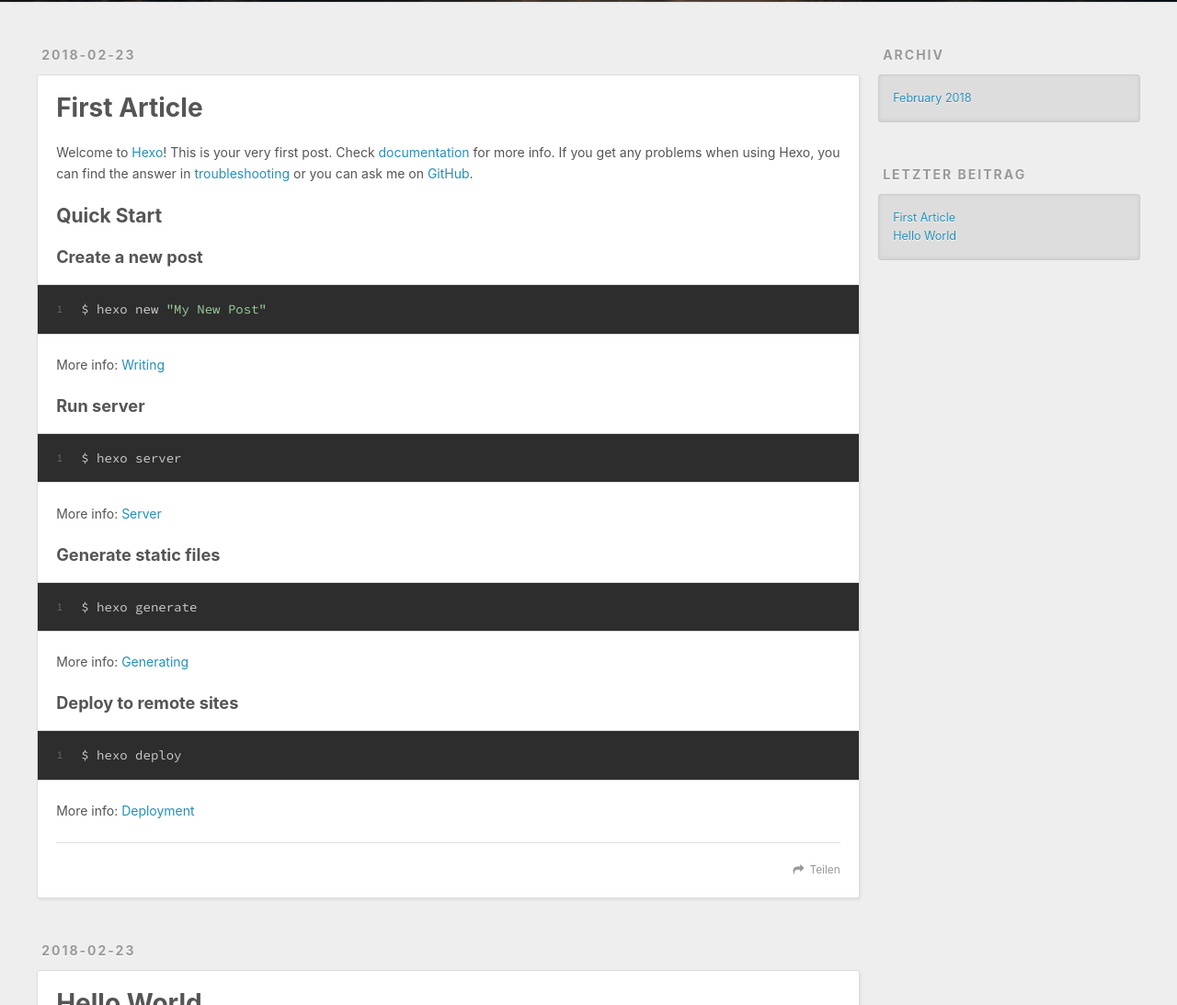
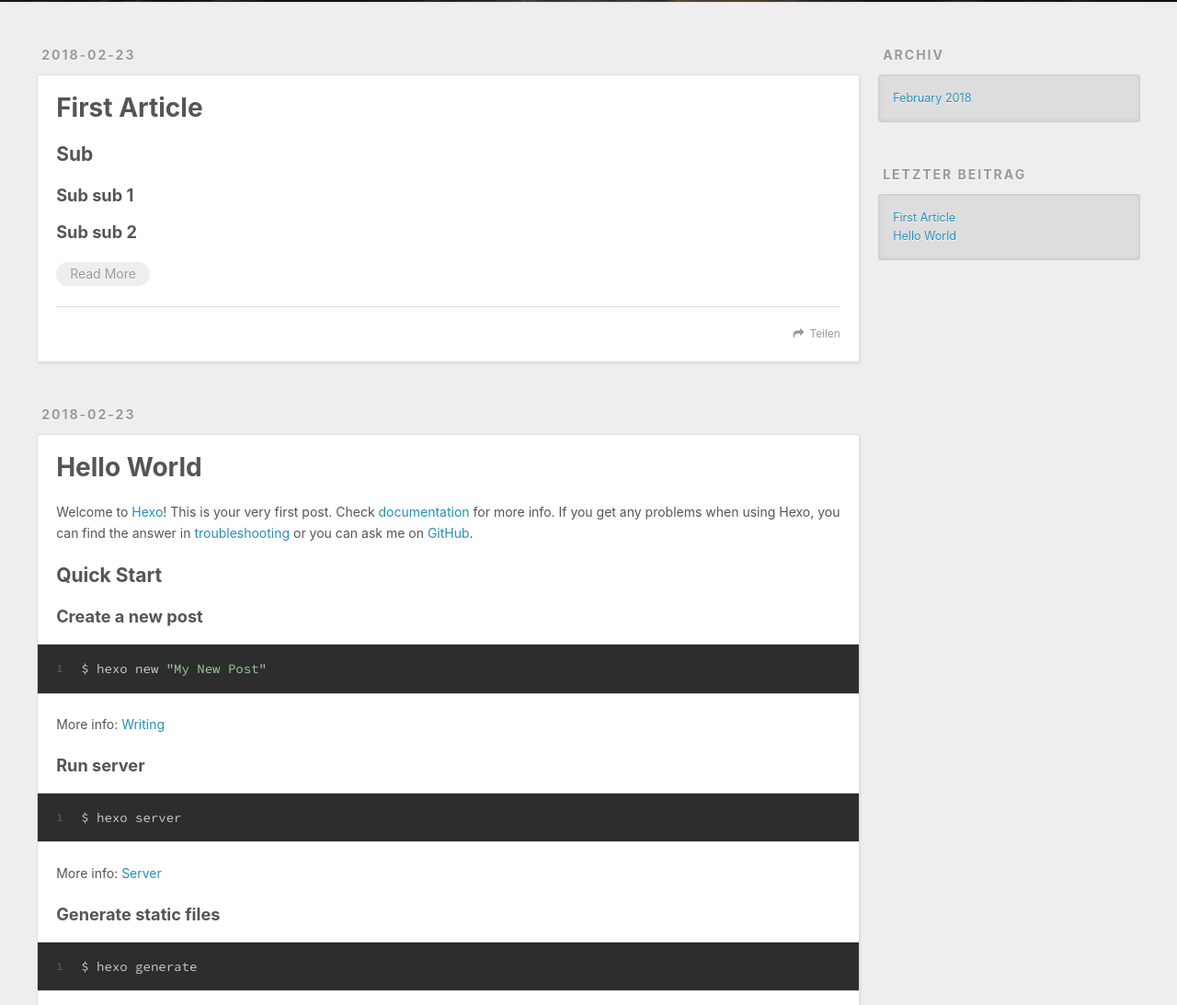
Before and after one commit to ztjfreedom/ztjfreedom.github.io, a plain HTML site: page index.html in a window 1280 px wide. Shown: the part 298-1391 px from the top of the page at 92% size. Drawn offline with nearby package versions, Linux system fonts and the light colour scheme.

Commit message:
Site updated: 2018-02-23 15:07:26

```diff
--- a/index.html
+++ b/index.html
@@ -83,20 +83,16 @@
 
     <div class="article-entry" itemprop="articleBody">
 
-        <p>Welcome to <a href="https://hexo.io/" target="_blank" rel="noopener">Hexo</a>! This is your very first post. Check <a href="https://hexo.io/docs/" target="_blank" rel="noopener">documentation</a> for more info. If you get any problems when using Hexo, you can find the answer in <a href="https://hexo.io/docs/troubleshooting.html" target="_blank" rel="noopener">troubleshooting</a> or you can ask me on <a href="https://github.com/hexojs/hexo/issues" target="_blank" rel="noopener">GitHub</a>.</p>
-<h2 id="Quick-Start"><a href="#Quick-Start" class="headerlink" title="Quick Start"></a>Quick Start</h2><h3 id="Create-a-new-post"><a href="#Create-a-new-post" class="headerlink" title="Create a new post"></a>Create a new post</h3><figure class="highlight bash"><table><tr><td class="gutter"><pre><span class="line">1</span><br></pre></td><td class="code"><pre><span class="line">$ hexo new <span class="string">"My New Post"</span></span><br></pre></td></tr></table></figure>
-<p>More info: <a href="https://hexo.io/docs/writing.html" target="_blank" rel="noopener">Writing</a></p>
-<h3 id="Run-server"><a href="#Run-server" class="headerlink" title="Run server"></a>Run server</h3><figure class="highlight bash"><table><tr><td class="gutter"><pre><span class="line">1</span><br></pre></td><td class="code"><pre><span class="line">$ hexo server</span><br></pre></td></tr></table></figure>
-<p>More info: <a href="https://hexo.io/docs/server.html" target="_blank" rel="noopener">Server</a></p>
-<h3 id="Generate-static-files"><a href="#Generate-static-files" class="headerlink" title="Generate static files"></a>Generate static files</h3><figure class="highlight bash"><table><tr><td class="gutter"><pre><span class="line">1</span><br></pre></td><td class="code"><pre><span class="line">$ hexo generate</span><br></pre></td></tr></table></figure>
-<p>More info: <a href="https://hexo.io/docs/generating.html" target="_blank" rel="noopener">Generating</a></p>
-<h3 id="Deploy-to-remote-sites"><a href="#Deploy-to-remote-sites" class="headerlink" title="Deploy to remote sites"></a>Deploy to remote sites</h3><figure class="highlight bash"><table><tr><td class="gutter"><pre><span class="line">1</span><br></pre></td><td class="code"><pre><span class="line">$ hexo deploy</span><br></pre></td></tr></table></figure>
-<p>More info: <a href="https://hexo.io/docs/deployment.html" target="_blank" rel="noopener">Deployment</a></p>
+        <h2 id="Sub"><a href="#Sub" class="headerlink" title="Sub"></a>Sub</h2><h3 id="Sub-sub-1"><a href="#Sub-sub-1" class="headerlink" title="Sub sub 1"></a>Sub sub 1</h3><h3 id="Sub-sub-2"><a href="#Sub-sub-2" class="headerlink" title="Sub sub 2"></a>Sub sub 2</h3>
+
+          <p class="article-more-link">
+            <a href="/2018/02/23/first-article/#more">Read More</a>
+          </p>
 
 
     </div>
     <footer class="article-footer">
-      <a data-url="http://yoursite.com/2018/02/23/first-article/" data-id="cjdzj70jb0000d4j7uvmyd0m4" class="article-share-link">Teilen</a>
+      <a data-url="http://yoursite.com/2018/02/23/first-article/" data-id="cjdzjbc1b0000dcj74j7uwr49" class="article-share-link">Teilen</a>
 
 
     </footer>
@@ -141,7 +137,7 @@
 
     </div>
     <footer class="article-footer">
-      <a data-url="http://yoursite.com/2018/02/23/hello-world/" data-id="cjdzj70jh0002d4j7liwxbnqa" class="article-share-link">Teilen</a>
+      <a data-url="http://yoursite.com/2018/02/23/hello-world/" data-id="cjdzjbc1g0002dcj7swv5s06e" class="article-share-link">Teilen</a>
 
 
     </footer>
```
Also changed, not shown: 2018/02/23/first-article/index.html (+7 -15 lines), 2018/02/23/hello-world/index.html (+1 -1 lines), mypage/index.html (+1 -1 lines).
